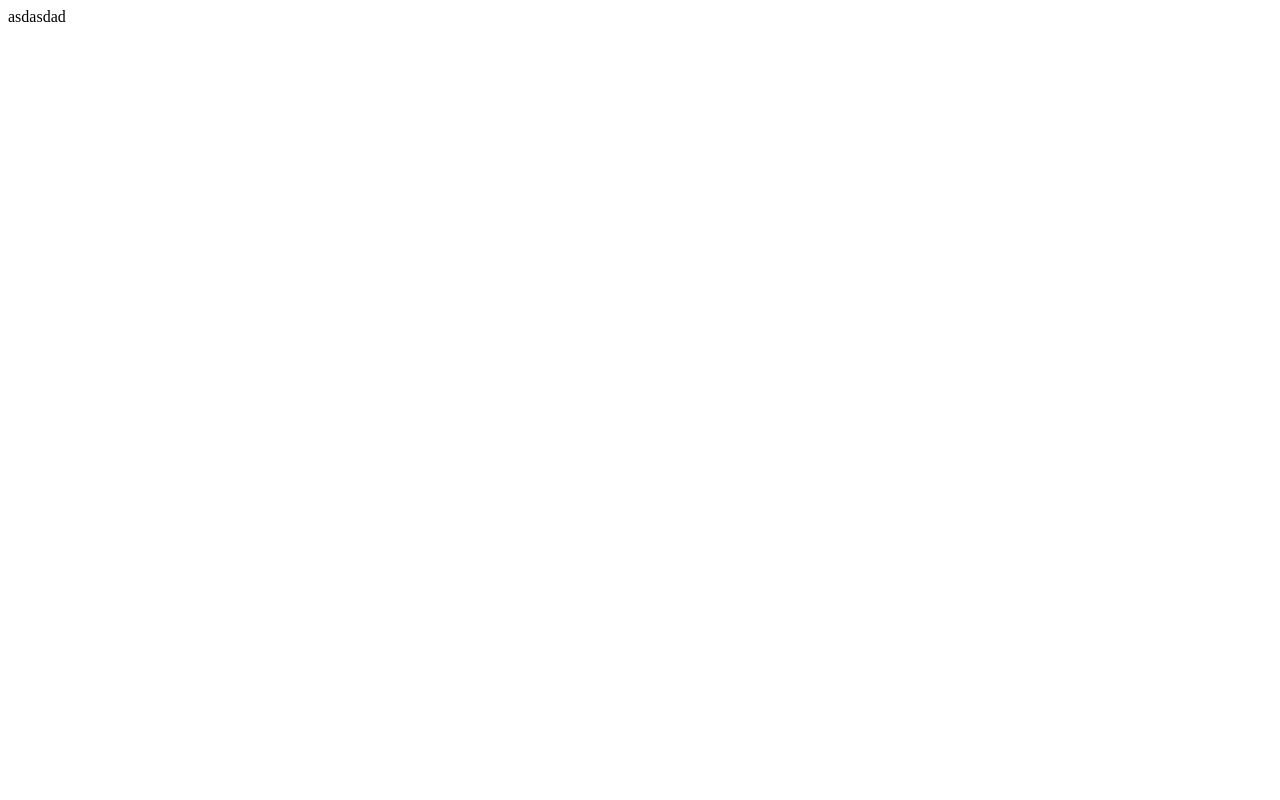
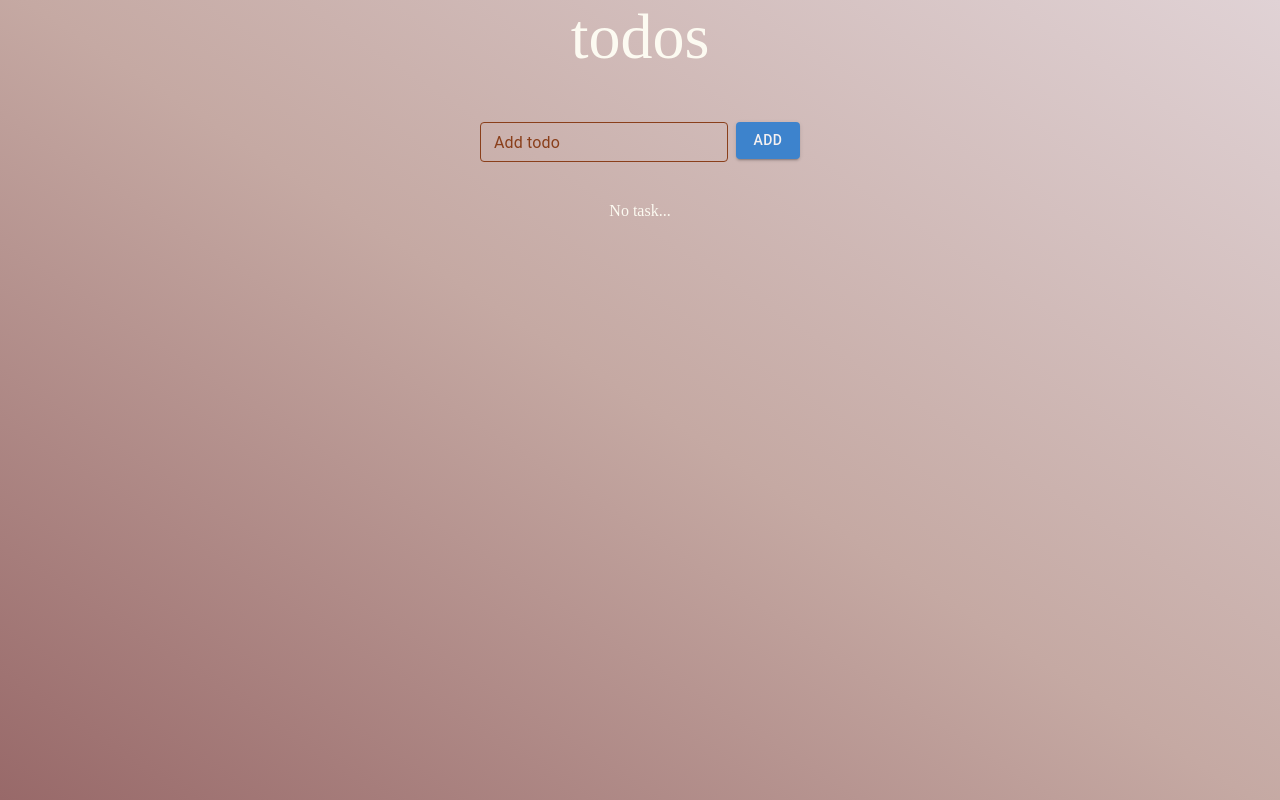
Before and after one commit to RamilKhos/Aston_Todo-list, a React (Vite) app: page / in a window 1280 px wide. Built offline with nearby package versions, Linux system fonts and the light colour scheme.

Commit message:
state, addTodo, deleteTodo, changeStatusTodo, addTodoToArchive, add icons

```diff
--- a/src/App.jsx
+++ b/src/App.jsx
@@ -1,5 +1,13 @@
-function App() {
-  return <div>asdasdad</div>;
+import Todos from './components/Todos/Todos';
+import './app.css';
+
+export function App() {
+  return (
+    <div className="container">
+      <header className="header">todos</header>
+      <main className="main">
+        <Todos />
+      </main>
+    </div>
+  );
 }
-
-export default App;
--- /dev/null
+++ b/src/app.css
@@ -0,0 +1,41 @@
+* {
+    box-sizing: border-box;
+    margin: 0;
+    padding: 0;
+}
+
+.container {
+    min-height: 100vh;
+    background: -webkit-linear-gradient(33deg, #986969,#c5a9a3,#e0d2d5);
+    background: linear-gradient(33deg, #986969,#c5a9a3,#e0d2d5);
+    display: flex;
+    flex-direction: column;
+    align-items: center;
+
+    color: #3b3939;
+}
+
+.main {
+    min-width: 40%;
+    max-width: 90%;
+}
+
+.header {
+    font-size: 4rem;
+    font-weight: 300;
+    font-family: 'Satisfy', cursive;
+    color: #FCFAF1;
+    margin-bottom: 3rem;
+}
+
+.main_input {
+    margin-bottom: 2rem;
+}
+
+.main_inner {
+    text-align: center;
+}
+
+.MuiButtonBase-root {
+    min-width: none !important;
+}
--- /dev/null
+++ b/src/components/Todo/Todo.jsx
@@ -0,0 +1,55 @@
+/* eslint-disable object-curly-newline */
+/* eslint-disable import/no-extraneous-dependencies */
+/* eslint-disable react/prefer-stateless-function */
+import { Button, Divider, ListItem, ListItemText } from '@mui/material';
+import { Component } from 'react';
+import DeleteIcon from '@mui/icons-material/Delete';
+import CheckCircleOutlineSharpIcon from '@mui/icons-material/CheckCircleOutlineSharp';
+import PanoramaFishEyeSharpIcon from '@mui/icons-material/PanoramaFishEyeSharp';
+import ArchiveIcon from '@mui/icons-material/Archive';
+import UnarchiveIcon from '@mui/icons-material/Unarchive';
+
+class Todo extends Component {
+  render() {
+    const { todo, deleteTodo, changeStatusTodo, addTodoToArchive } = this.props;
+    return (
+      <>
+        <ListItem disablePadding>
+          <Button onClick={() => addTodoToArchive(todo.id)} sx={{ minWidth: 0 }}>
+            {todo.isArchived === true ? (
+              <UnarchiveIcon sx={{ color: '#3b3939', margin: 0 }} fontSize="small" />
+            ) : (
+              <ArchiveIcon sx={{ color: '#828484', margin: 0 }} fontSize="small" />
+            )}
+          </Button>
+
+          <Button onClick={() => changeStatusTodo(todo.id)} sx={{ marginRight: '1rem', minWidth: 0 }}>
+            {todo.isDone === true ? (
+              <CheckCircleOutlineSharpIcon sx={{ color: '#549D42' }} fontSize="small" />
+            ) : (
+              <PanoramaFishEyeSharpIcon sx={{ color: '#8A3F1B', margin: 0 }} fontSize="small" />
+            )}
+          </Button>
+
+          <ListItemText
+            primary={todo.title}
+            sx={{
+              width: '100%',
+              display: 'inline-block',
+              wordWrap: 'break-word',
+              color: todo.isDone ? '#549D42' : '#8A3F1B',
+              textDecoration: todo.isDone ? 'line-through' : 'none',
+            }}
+          />
+          <Button onClick={() => deleteTodo(todo.id)} sx={{ minWidth: 0 }}>
+            <DeleteIcon sx={{ color: '#F23A29', opacity: 0.6 }} fontSize="small" />
+          </Button>
+        </ListItem>
+
+        <Divider sx={{ opacity: 0.8, marginBottom: 1.5 }} />
+      </>
+    );
+  }
+}
+
+export default Todo;
--- /dev/null
+++ b/src/components/Todos/Todos.jsx
@@ -0,0 +1,141 @@
+/* eslint-disable react/sort-comp */
+/* eslint-disable no-unused-expressions */
+/* eslint-disable implicit-arrow-linebreak */
+import { Component } from 'react';
+import { Button, List } from '@mui/material';
+import { v4 as uuidv4 } from 'uuid';
+import { CssTextField } from '../../utils/utils';
+import Todo from '../Todo/Todo';
+
+const checkDataInLS = () => {
+  const data = localStorage.getItem('todos');
+  return data ? JSON.parse(data) : [];
+};
+
+class Todos extends Component {
+  constructor(props) {
+    super(props);
+
+    this.state = {
+      todos: [],
+      nameOfTodo: '',
+    };
+  }
+
+  addTodo = (title) => {
+    if (title.length < 2) return null;
+    const { todos } = this.state;
+    this.setState((prevState) => ({
+      todos: [
+        {
+          title,
+          id: uuidv4(),
+          description: '',
+          isDone: false,
+          isActiv: true,
+          isArchived: false,
+        },
+        ...prevState.todos,
+      ],
+      nameOfTodo: '',
+    }));
+    return localStorage.setItem('todos', JSON.stringify(todos));
+  };
+
+  addTodoToArchive = (id) =>
+    this.setState((prevState) => ({
+      todos: prevState.todos.map((todo) => {
+        if (todo.id === id) {
+          return {
+            ...todo,
+            isArchived: !todo.isArchived,
+          };
+        }
+        return todo;
+      }),
+    }));
+
+  deleteTodo = (id) => {
+    this.setState((prevState) => ({
+      todos: prevState.todos.filter((todo) => todo.id !== id),
+    }));
+  };
+
+  changeStatusTodo = (id) =>
+    this.setState((prevState) => ({
+      todos: prevState.todos.map((todo) => {
+        if (todo.id === id) {
+          return {
+            ...todo,
+            isDone: !todo.isDone,
+            isActiv: !todo.isActiv,
+          };
+        }
+        return todo;
+      }),
+    }));
+
+  changeNameOfTodo(e) {
+    this.setState({
+      nameOfTodo: e.target.value,
+    });
+  }
+
+  componentDidUpdate(_, prevState) {
+    const { todos } = this.state;
+    if (prevState.todos !== todos) {
+      localStorage.setItem('todos', JSON.stringify(todos));
+    }
+  }
+
+  componentDidMount() {
+    const { todos } = this.state;
+    const todosFromLS = checkDataInLS();
+    todos !== todosFromLS ? this.setState({ todos: [...todosFromLS] }) : null;
+  }
+
+  render() {
+    const { state } = this;
+    return (
+      <main className="main_inner">
+        <div className="main_input">
+          <CssTextField
+            value={state.nameOfTodo}
+            onChange={(e) => this.changeNameOfTodo(e)}
+            id="custom-css-outlined-input"
+            label="Add todo"
+            size="small"
+            variant="outlined"
+          />
+          <Button
+            onClick={() => this.addTodo(state.nameOfTodo)}
+            variant="contained"
+            sx={{ marginLeft: 1, opacity: 0.8 }}
+          >
+            Add
+          </Button>
+        </div>
+
+        <div className="main__content">
+          <List sx={{ width: '100%', color: '#FCFAF1' }}>
+            {state.todos.length > 0 ? (
+              state.todos.map((todo) => (
+                <Todo
+                  todo={todo}
+                  key={todo.id}
+                  deleteTodo={this.deleteTodo}
+                  changeStatusTodo={this.changeStatusTodo}
+                  addTodoToArchive={this.addTodoToArchive}
+                />
+              ))
+            ) : (
+              <div className="main__no-content">No task...</div>
+            )}
+          </List>
+        </div>
+      </main>
+    );
+  }
+}
+
+export default Todos;
--- a/src/main.jsx
+++ b/src/main.jsx
@@ -1,7 +1,6 @@
 import React from 'react';
 import ReactDOM from 'react-dom/client';
-import App from './App';
-import './index.css';
+import { App } from './App';
 
 ReactDOM.createRoot(document.getElementById('root')).render(
   <React.StrictMode>
--- /dev/null
+++ b/src/utils/utils.js
@@ -0,0 +1,37 @@
+import { TextField, Button } from '@mui/material';
+import styled from '@emotion/styled';
+
+export const CssTextField = styled(TextField)({
+  '& label': {
+    color: '#8A3F1B',
+  },
+  '& label.Mui-focused': {
+    color: '#8A3F1B',
+  },
+  '& .MuiInputBase-input': {
+    color: '#8A3F1B',
+  },
+  '& .MuiInput-underline:after': {
+    borderBottomColor: '#8A3F1B',
+  },
+  '& .MuiOutlinedInput-root': {
+    '& fieldset': {
+      borderColor: '#8A3F1B',
+    },
+    '&.Mui-focused fieldset': {
+      borderColor: '#8A3F1B',
+    },
+    '&:hover fieldset': {
+      borderColor: '#8A3F1B',
+    },
+  },
+});
+
+export const CssButton = styled(Button)({
+  '&.MuiButtonBase-root': {
+    backgroundColor: '#F23A29',
+  },
+  '&.MuiButtonBase-root:hover': {
+    backgroundColor: 'red',
+  },
+});
```
Also changed, not shown: package.json (+6 -1 lines), .eslintrc.cjs, src/index.css (deleted), 1 other file (tests, documents, lock files or other folders).
